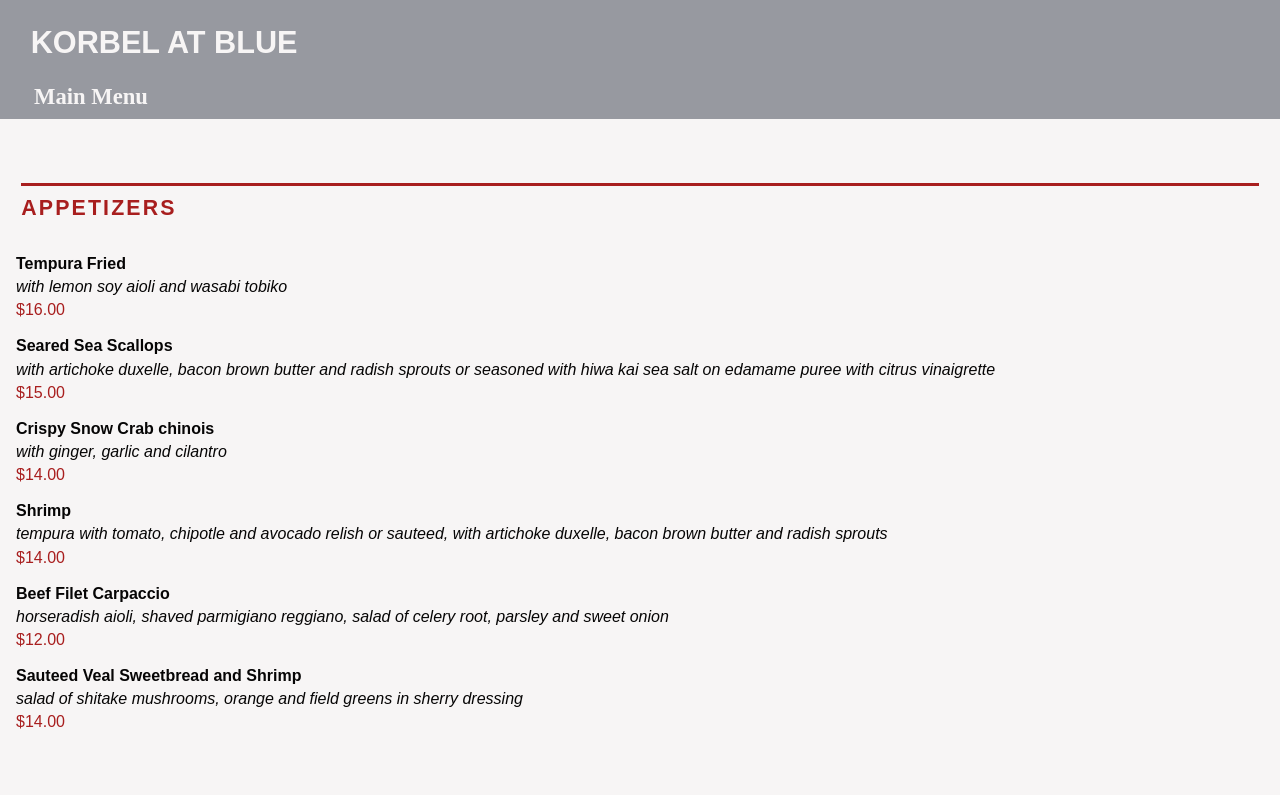
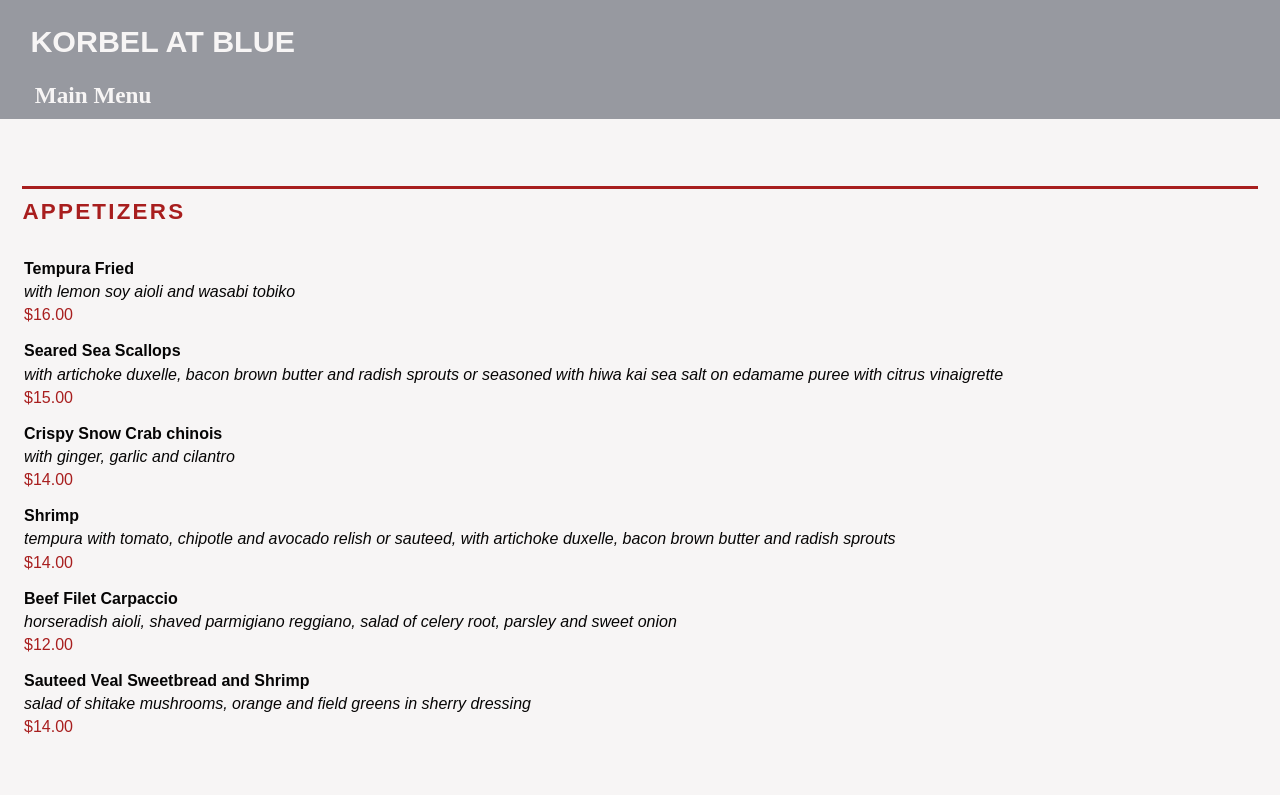
Before and after one commit to Gustopalooza/Gustopalooza.github.io, a plain HTML site: page grc338/restaurantmenucss/index.html in a window 1280 px wide. Shown: the top 795 px of the page. Drawn offline with Linux system fonts and the light colour scheme.

Commit message:
Update style.css

```diff
--- a/grc338/restaurantmenucss/style.css
+++ b/grc338/restaurantmenucss/style.css
@@ -6,60 +6,50 @@ img {
 	width: 100%;
 	display: block;
 }
-
 body {
 	background-color: rgb(247, 245, 245); /* Not totally white. */
 	color: rgb(6, 5, 5);  /* Not totally black. */
 	line-height: 145%; 	/* A little extra leading. */
 	font-family: sans-serif;
 }
-
 h1 {
 	background-color: rgb(151, 153, 160);
 	color: rgb(247, 245, 245); /* Same as body background. */
-	font-size: 23pt;
+	font-size: 1.9em;
 	padding: 1em 1em 1em; /* You want three values. */
 	font-weight: 700;
 	text-transform: uppercase;
 }
-
-
 h2 {
 	background-color: rgb(151, 153, 160);
 	color: rgb(247, 245, 245);
-	font-size: 17pt;
+	font-size: 1.45em;
 	padding: 0em 1.5em 0.5em;
 	font-family: serif;
 	font-weight: 700;
 }
-
 h3 {
 	margin: 3em 1em 1.5em; /*Three values again. You got the idea.*/
 	padding-top: 0.5em;
-	font-size: 16pt;
+	font-size: 1.4em;
 	color: rgb(168, 30, 30);
 	font-weight: 600;
 	text-transform: uppercase;
 	letter-spacing: 0.1em; /*Just an extra tracking for bold uppercase letters. Try 0.1em */
 	border-top: 0.15em solid rgb(168, 30, 30);
 }
-
 h4 {
 	font-weight: 700;
 }
-
 p.description {
 	font-style: italic;
 }
-
 p.price {
 	color: rgb(168, 30, 30);
 }
-
 ul {
-	margin: 1em 1em 1em 0em;
+	margin: 1em 1em 1em 0.5em;
 }
-
 li {
 	margin: 0.8em 1em;
 	list-style-type: none;
```
